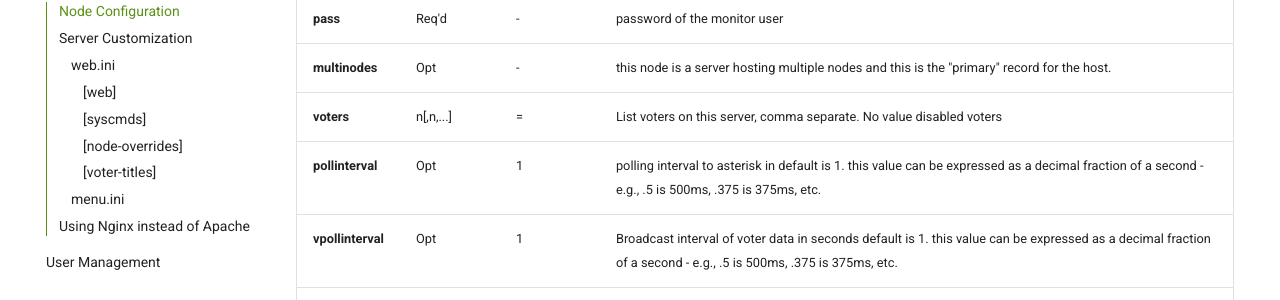
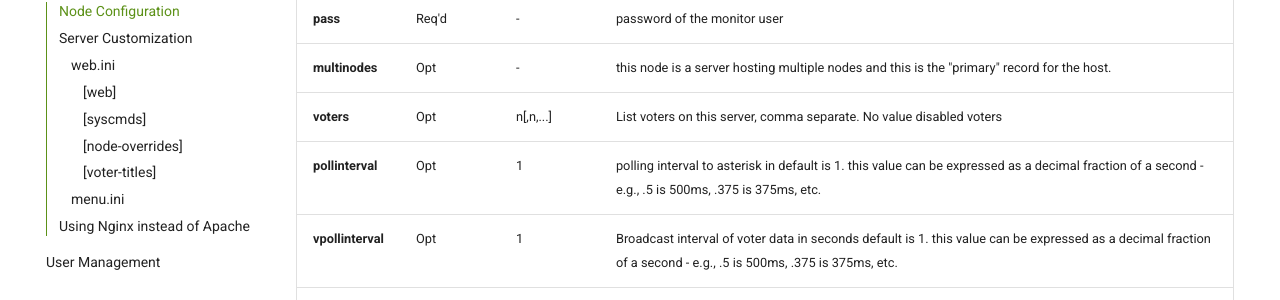
Before and after one commit to AllStarLink/ASL3-Manual, an MkDocs documentation site: the page built from docs/allmon3/config.md, in a window 1280 px wide and 900 px high, scrolled down 504 px. Shown: the part 151-451 px from the top of the window. Built offline with MkDocs 1.6.1 and Material for MkDocs 9.7.7, drawn with Linux system fonts in a browser that asks for light colours.

Commit message:
fix table format error

```diff
--- a/docs/allmon3/config.md
+++ b/docs/allmon3/config.md
@@ -19,7 +19,7 @@ options:
 | **user** | Req'd | - | username of the Asterisk monitor, most commonly 'admin' |
 | **pass** | Req'd | - | password of the monitor user |
 | **multinodes** | Opt | - | this node is a server hosting multiple nodes and this is the "primary" record for the host. |
-| **voters** | n[,n,...] | = | List voters on this server, comma separate. No value disabled voters|
+| **voters** | Opt | n[,n,...] | List voters on this server, comma separate. No value disabled voters|
 | **pollinterval** | Opt | 1 | polling interval to asterisk in default is 1. this value can be expressed as a decimal fraction of a second - e.g., .5 is 500ms, .375 is 375ms, etc. |
 | **vpollinterval** | Opt | 1 | Broadcast interval of voter data in seconds default is 1. this value can be expressed as a decimal fraction of a second - e.g., .5 is 500ms, .375 is 375ms, etc. |
 | **retryinterval** | Opt | 15 | Seconds between retries if initial connection to asterisk is lost (optional, default 15)
```
